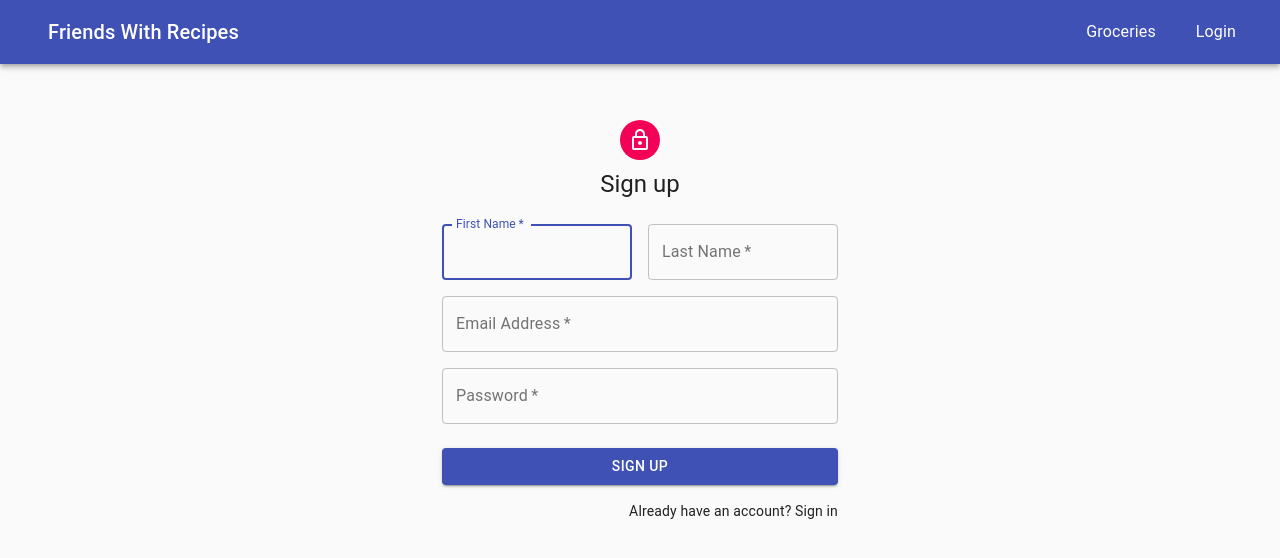
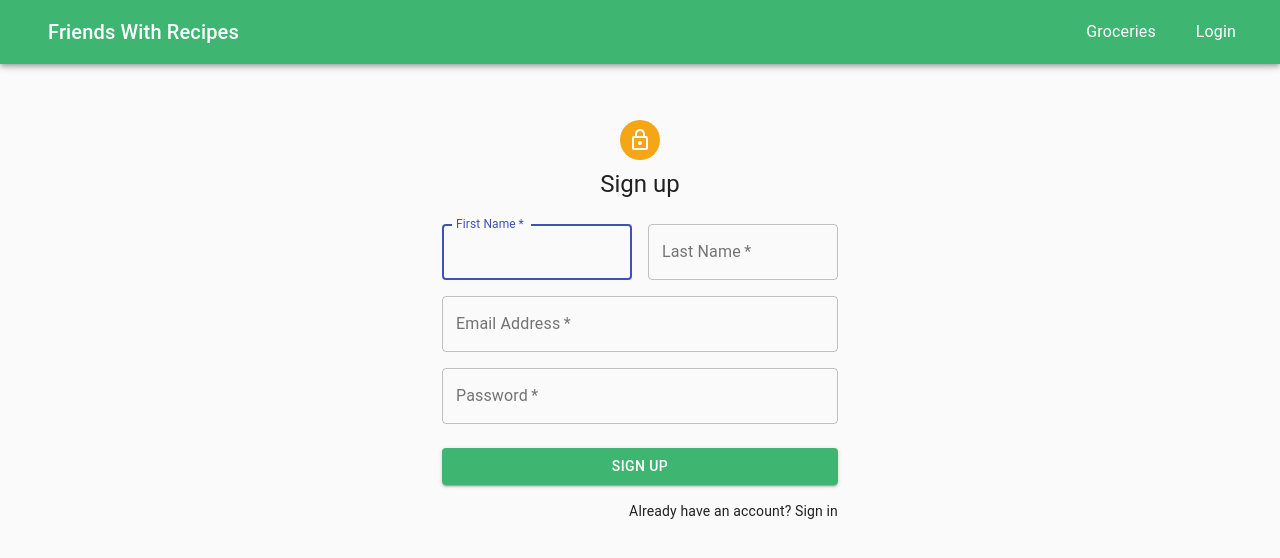
Before and after one commit to sambarrick/recipe_App, a React (Create React App) app: page /signup in a window 1280 px wide. Shown: the top 558 px of the page. Built offline with nearby package versions, Linux system fonts and the light colour scheme.

Commit message:
login and signup page design edits

```diff
--- a/package.json
+++ b/package.json
@@ -16,7 +16,7 @@
     "material-table": "^1.57.2",
     "material-ui-icons": "^1.0.0-beta.36",
     "mysql": "^2.18.1",
-    "nodemon": "^2.0.2",
+    "nodemon": "^2.0.3",
     "path": "^0.12.7",
     "react": "^16.12.0",
     "react-dom": "^16.12.0",
--- a/src/App.css
+++ b/src/App.css
@@ -1,6 +1,12 @@
+/* Navigation.js Items */
+
 a {
   text-decoration: none;
   color: inherit;
+}
+
+.nav-bar-color {
+  background-color: rgb(62, 182, 114) !important;
 }
 
 .nav-list {
@@ -15,7 +21,13 @@ a {
 
 .nav-list-item:hover {
   -webkit-animation: bounce 1s;
-  animation: pulse 1s;;
+  animation: pulse 1s;
+}
+
+/* Login.js Component Items */
+.App {
+  -webkit-animation: fadeInDown 1s;
+  /* animation: pulse 1s; */
 }
 
 .login-form {
@@ -33,13 +45,47 @@ a {
   display: flex;
   flex-direction: column;
   margin:  auto;
-  background-color: #e81d1d !important;
+  background-color: rgb(244, 166, 23) !important;
 }
+
+.login-button {
+  background-color: rgb(62, 182, 114) !important;
+}
+
+.forgot-password, .no-password {
+  font-size: 13px;
+}
+
+.forgot-password:hover, .no-password:hover {
+  color: rgb(244, 166, 23);
+}
+
+/* Signup.js Component Items */
+
+.signup-component-container {
+  -webkit-animation: fadeInDown 1s;
+}
+
+#signup-lockout-icon {
+  background-color: rgb(244, 166, 23) !important;
+}
+
+#signup-button {
+  background-color: rgb(62, 182, 114) !important;
+}
+
+.already-have-an-account:hover {
+  color: rgb(252, 180, 47);
+}
+
+/* NavigationLoggedIn.js Component Items */
 
 .hamburger-button {
   color: white !important;
 }
 
-.forgot-password, .no-password {
-  font-size: 13px;
+/* Recipes.js Component Items */
+
+.material-icons:hover {
+  color: rgb(244, 166, 23);
 }
--- a/src/Router.js
+++ b/src/Router.js
@@ -33,7 +33,7 @@ const Router = () => {
       <Route path="/login" component={Login} />
       <Route path="/signup" component={Signup} />
       <Route path="/groceries" component={Groceries} />
-      <ProtectedRoute exact path="/recipes" component={Recipes} />
+      <Route exact path="/recipes" component={Recipes} />
       <ProtectedRoute exact path="/recipeinfo" component={RecipeInfo} />
     </Switch>
   );
--- a/src/components/Login.js
+++ b/src/components/Login.js
@@ -1,27 +1,34 @@
 import React, { Component } from "react";
-import {TextField, Button, Container, Typography, Grid, Avatar } from "@material-ui/core";
-import { Link } from 'react-router-dom';
-import LockOutlinedIcon from '@material-ui/icons/LockOutlined';
+import {
+  TextField,
+  Button,
+  Container,
+  Typography,
+  Grid,
+  Avatar
+} from "@material-ui/core";
+import { Link } from "react-router-dom";
+import LockOutlinedIcon from "@material-ui/icons/LockOutlined";
 
 class App extends Component {
   state = {
     email: "",
     password: "",
     loggedIn: false
-    }
+  };
 
   handleTextChange = e => {
     const state = { ...this.state };
     state[e.target.name] = e.target.value;
     this.setState(state);
-    }
+  };
 
   login = e => {
     e.preventDefault();
     // set cookie here
     document.cookie = "loggedIn=true;max-age=60*5000";
     window.location.replace("/recipes");
-    }
+  };
 
   render() {
     return (
@@ -30,30 +37,36 @@ class App extends Component {
           <Avatar className="avatar">
             <LockOutlinedIcon />
           </Avatar>
- <br/>
+          <br />
           <Typography className="login-header" component="h1" variant="h5">
             Log In
           </Typography>
           <br />
           <TextField
+            className="textfield-login-component"
             required
             onChange={this.handleTextChange}
             value={this.state.email}
             variant="outlined"
             name="email"
             label="Email"
-                type="text" />
+            type="text"
+            autoFocus
+          />
           <br />
           <TextField
+            className="textfield-login-component"
             required
             onChange={this.handleTextChange}
             value={this.state.password}
             variant="outlined"
             name="password"
             label="Password"
-                type="password" />
+            type="password"
+          />
           <br />
-              <Button className="login-button"
+          <Button
+            className="login-button"
             type="submit"
             variant="contained"
             color="primary"
@@ -61,7 +74,9 @@ class App extends Component {
             // onClick. Since this is a class based component, props are
             // passed automatically but you need to reference "this"
             // to make it work
-                >Login</Button>
+          >
+            Login
+          </Button>
           <br />
           <Grid container>
             <Grid item xs>
@@ -69,7 +84,7 @@ class App extends Component {
                 Forgot password?
               </Link>
             </Grid>
-                       <Grid item >
+            <Grid item>
               <Link to="/signup" className="no-password" variant="body2">
                 No account? Sign Up
               </Link>
--- a/src/components/Signup.js
+++ b/src/components/Signup.js
@@ -29,10 +29,10 @@ export default function Signup(props) {
 
   return (
     <div className="signup-component">
-    <Container component="main" maxWidth="xs">
+    <Container className="signup-component-container" component="main" maxWidth="xs">
       <CssBaseline />
       <div className={classes.paper}>
-        <Avatar className={classes.avatar}>
+        <Avatar className={classes.avatar} id="signup-lockout-icon">
           <LockOutlinedIcon />
         </Avatar>
         <Typography component="h1" variant="h5">
@@ -87,16 +87,19 @@ export default function Signup(props) {
               />
             </Grid>
           </Grid>
+          <Link to="/login">
           <Button
             type="submit"
             //onClick={this.props.addUser()}
             fullWidth
+            id="signup-button"
             variant="contained"
             color="primary"
             className={classes.submit}
           >
             Sign Up
           </Button>
+          </Link>
           <Grid container justify="flex-end">
             <Grid item>
               <Link to="/login" className="already-have-an-account" variant="body2">
```
Also changed, not shown: 1 other file (tests, documents, lock files or other folders). Lines whose indentation alone changed are shown as unchanged.
